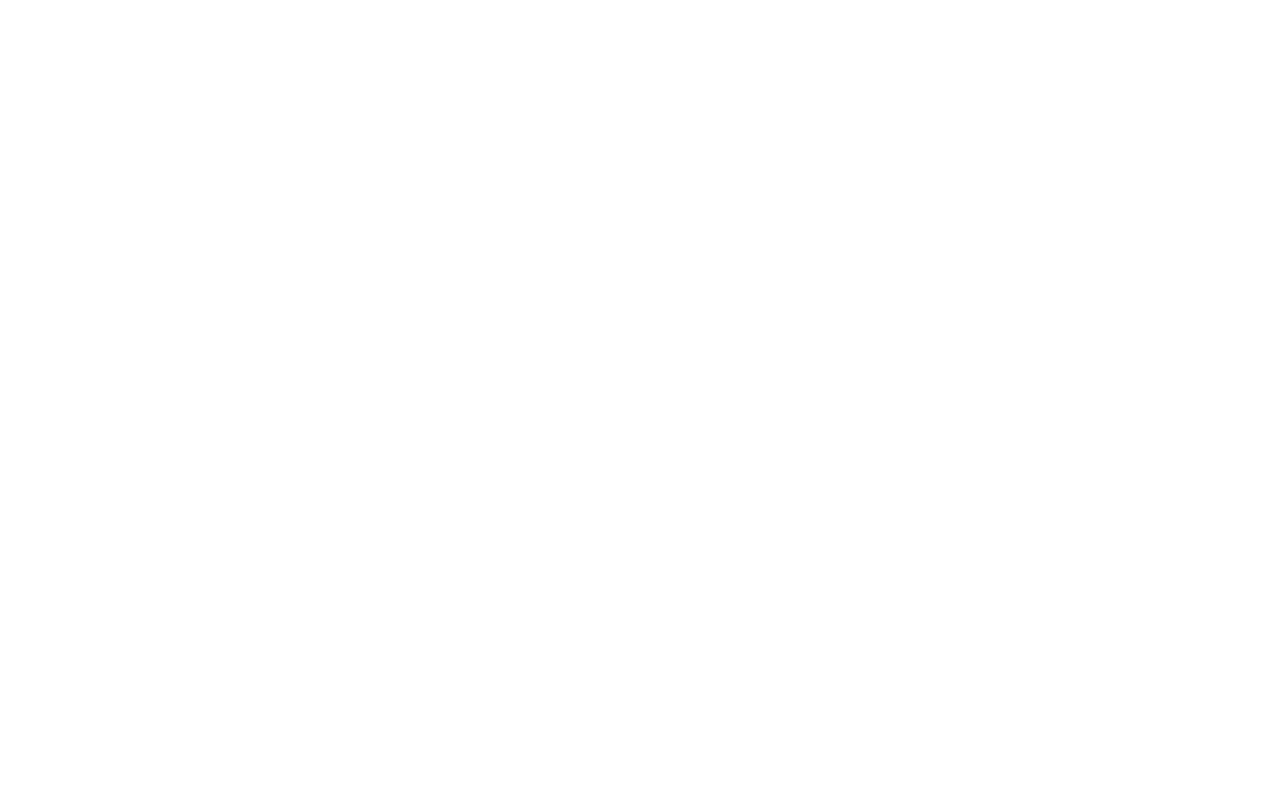
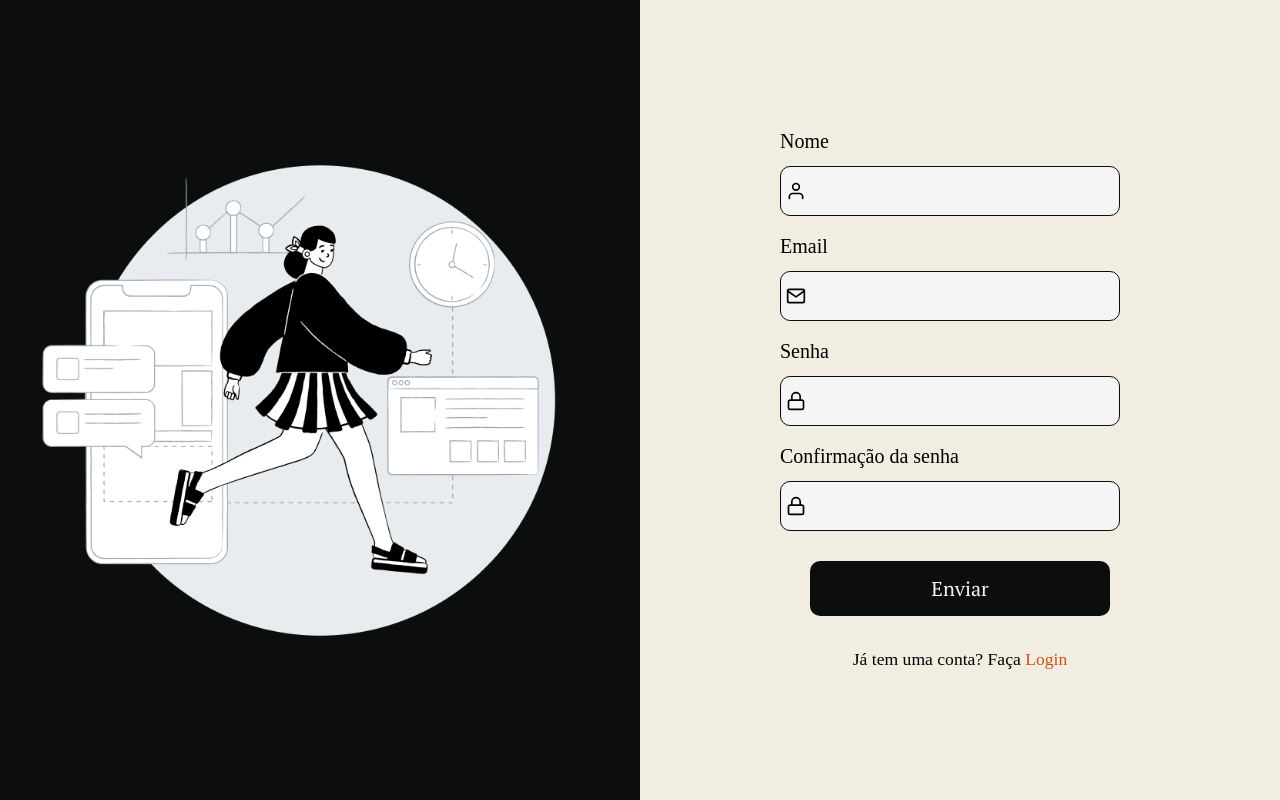
Before and after one commit to leogm360/do-it, a React (Create React App) app: page /signup in a window 1280 px wide. Built offline with nearby package versions, Linux system fonts and the light colour scheme.

Commit message:
feat(pages): Create Login Page

```diff
--- a/src/components/Input/index.js
+++ b/src/components/Input/index.js
@@ -3,7 +3,8 @@
 export const Container = styled.div``;
 
 export const LabelStyles = styled.div`
-  font-size: var(--title-2);
+  text-align: left;
+  font-size: var(--body-1);
   margin-bottom: 15px;
 `;
 
@@ -29,10 +30,11 @@
 
 export const InputStyles = styled.input`
   flex: 1;
-  font-size: var(--title-2);
+  font-size: var(--body-1);
   font-family: var(--pt-serif);
   background: var(--white);
-  padding-left: 10px;
+  width: 50px;
+  padding: 0 10px;
   height: 100%;
   transition: 0.5s;
 
--- a/src/pages/Signup/index.js
+++ b/src/pages/Signup/index.js
@@ -0,0 +1,55 @@
+import styled from "styled-components";
+import imgBg from "../../assets/img/signup-bg.png";
+import { Link as Anchor } from "react-router-dom";
+
+export const Container = styled.main`
+  display: flex;
+  height: 100vh;
+`;
+
+export const Ilustration = styled.div`
+  @media only screen and (min-width: 1024px) {
+    flex: 1;
+    background: url(${imgBg}) center no-repeat var(--color-secondary);
+    background-size: contain;
+  }
+`;
+
+export const Section = styled.section`
+  display: flex;
+  justify-content: center;
+  align-items: center;
+  flex-flow: column nowrap;
+  flex: 1;
+  background: var(--color-primary);
+  gap: 35px 0;
+`;
+
+export const Form = styled.form`
+  display: flex;
+  flex-flow: column nowrap;
+  align-items: center;
+  width: 360px;
+  gap: 20px 0;
+
+  & > div {
+    width: 100%;
+  }
+
+  & > button {
+    margin-top: 10px;
+    width: 300px;
+  }
+`;
+
+export const Paragraph = styled.p`
+  font-size: var(--caption);
+`;
+
+export const Link = styled(Anchor)`
+  color: var(--orange);
+
+  :hover {
+    filter: brightness(120%);
+  }
+`;
--- a/src/pages/Signup/index.jsx
+++ b/src/pages/Signup/index.jsx
@@ -0,0 +1,38 @@
+import {
+  Container,
+  Ilustration,
+  Section,
+  Form,
+  Paragraph,
+  Link,
+} from "./index";
+import { FiUser, FiMail, FiLock } from "react-icons/fi";
+import Input from "../../components/Input/index.jsx";
+import Button from "../../components/Button/index.jsx";
+
+const Signup = () => {
+  return (
+    <Container>
+      <Ilustration />
+      <Section>
+        <Form>
+          <Input name={"Nome"} icon={FiUser} />
+
+          <Input name={"Email"} icon={FiMail} />
+
+          <Input name={"Senha"} icon={FiLock} />
+
+          <Input name={"Confirmação da senha"} icon={FiLock} />
+
+          <Button type="submit">Enviar</Button>
+        </Form>
+
+        <Paragraph>
+          Já tem uma conta? Faça <Link to="/login">Login</Link>
+        </Paragraph>
+      </Section>
+    </Container>
+  );
+};
+
+export default Signup;
--- a/src/routes/router.jsx
+++ b/src/routes/router.jsx
@@ -1,7 +1,7 @@
 import { Switch, Route } from "react-router-dom";
-import { FiUser, FiMail, FiLock } from "react-icons/fi";
 
 import Home from "../pages/Home/index.jsx";
+import Signup from "../pages/Signup/index.jsx";
 
 const Router = () => {
   return (
@@ -10,7 +10,9 @@
         <Home />
       </Route>
 
-      <Route path="/signup"></Route>
+      <Route path="/signup">
+        <Signup />
+      </Route>
 
       <Route path="/login"></Route>
 
--- a/src/styles/reset.js
+++ b/src/styles/reset.js
@@ -27,6 +27,7 @@
         vertical-align: baseline;
         list-style: none;
         box-sizing: border-box;
+        text-decoration: none;
     }
     /* HTML5 display-role reset for older browsers */
     article, aside, details, figcaption, figure,
--- a/src/styles/root-variables.js
+++ b/src/styles/root-variables.js
@@ -28,6 +28,6 @@
         --title-2: calc(var(--title-1) - 0.5rem);
         --title-3: calc(var(--title-2) - 0.5rem);
         --body-1: calc(var(--title-3) - 0.75rem);
-        --caption:calc(var(--body-1) - 0.5rem);
+        --caption:calc(var(--body-1) - 0.15rem);
     }
 `;
```
